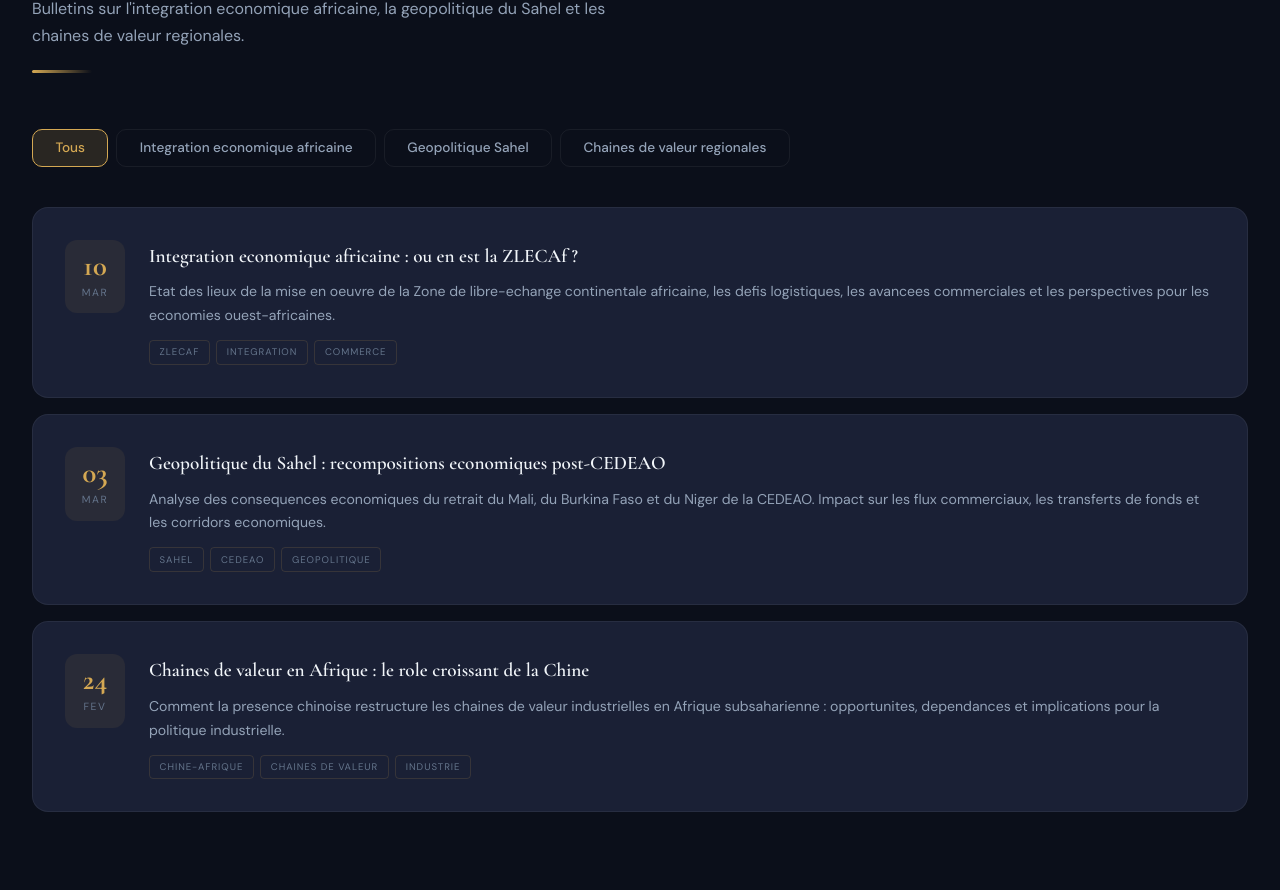
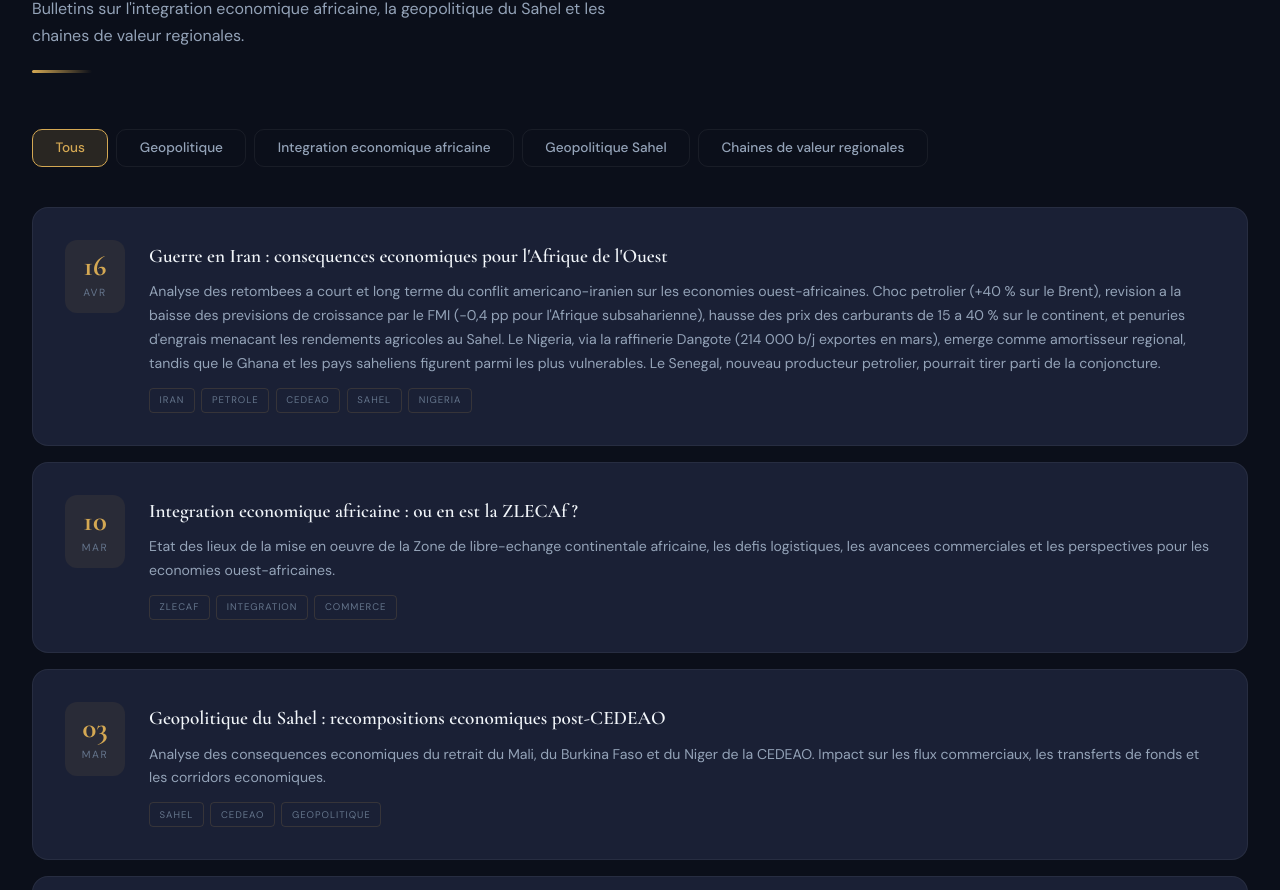
Before and after one commit to ismaelux/ismael-ouedraogo-site, a React (Vite) app: page / in a window 1280 px wide. Shown: the part 1919-2809 px from the top of the page. Built offline with nearby package versions, Linux system fonts and the light colour scheme.

Commit message:
Ajout bulletin : Guerre en Iran - consequences economiques pour l'Afrique de l'Ouest

```diff
--- a/src/App.jsx
+++ b/src/App.jsx
@@ -203,12 +203,13 @@ const TEACHING = [
 ];
 
 const BULLETINS_INIT = [
+  { id: 4, day: "16", month: "AVR", year: "2026", title: "Guerre en Iran : consequences economiques pour l'Afrique de l'Ouest", excerpt: "Analyse des retombees a court et long terme du conflit americano-iranien sur les economies ouest-africaines. Choc petrolier (+40 % sur le Brent), revision a la baisse des previsions de croissance par le FMI (-0,4 pp pour l'Afrique subsaharienne), hausse des prix des carburants de 15 a 40 % sur le continent, et penuries d'engrais menacant les rendements agricoles au Sahel. Le Nigeria, via la raffinerie Dangote (214 000 b/j exportes en mars), emerge comme amortisseur regional, tandis que le Ghana et les pays saheliens figurent parmi les plus vulnerables. Le Senegal, nouveau producteur petrolier, pourrait tirer parti de la conjoncture.", tags: ["Iran", "Petrole", "CEDEAO", "Sahel", "Nigeria"], category: "Geopolitique" },
   { id: 1, day: "10", month: "MAR", year: "2026", title: "Integration economique africaine : ou en est la ZLECAf ?", excerpt: "Etat des lieux de la mise en oeuvre de la Zone de libre-echange continentale africaine, les defis logistiques, les avancees commerciales et les perspectives pour les economies ouest-africaines.", tags: ["ZLECAf", "Integration", "Commerce"], category: "Integration economique africaine" },
   { id: 2, day: "03", month: "MAR", year: "2026", title: "Geopolitique du Sahel : recompositions economiques post-CEDEAO", excerpt: "Analyse des consequences economiques du retrait du Mali, du Burkina Faso et du Niger de la CEDEAO. Impact sur les flux commerciaux, les transferts de fonds et les corridors economiques.", tags: ["Sahel", "CEDEAO", "Geopolitique"], category: "Geopolitique Sahel" },
   { id: 3, day: "24", month: "FEV", year: "2026", title: "Chaines de valeur en Afrique : le role croissant de la Chine", excerpt: "Comment la presence chinoise restructure les chaines de valeur industrielles en Afrique subsaharienne : opportunites, dependances et implications pour la politique industrielle.", tags: ["Chine-Afrique", "Chaines de valeur", "Industrie"], category: "Chaines de valeur regionales" },
 ];
 
-const CATEGORIES = ["Tous", "Integration economique africaine", "Geopolitique Sahel", "Chaines de valeur regionales"];
+const CATEGORIES = ["Tous", "Geopolitique", "Integration economique africaine", "Geopolitique Sahel", "Chaines de valeur regionales"];
 
 const NAV_ITEMS = [
   { id: "home", label: "Accueil" },
```
